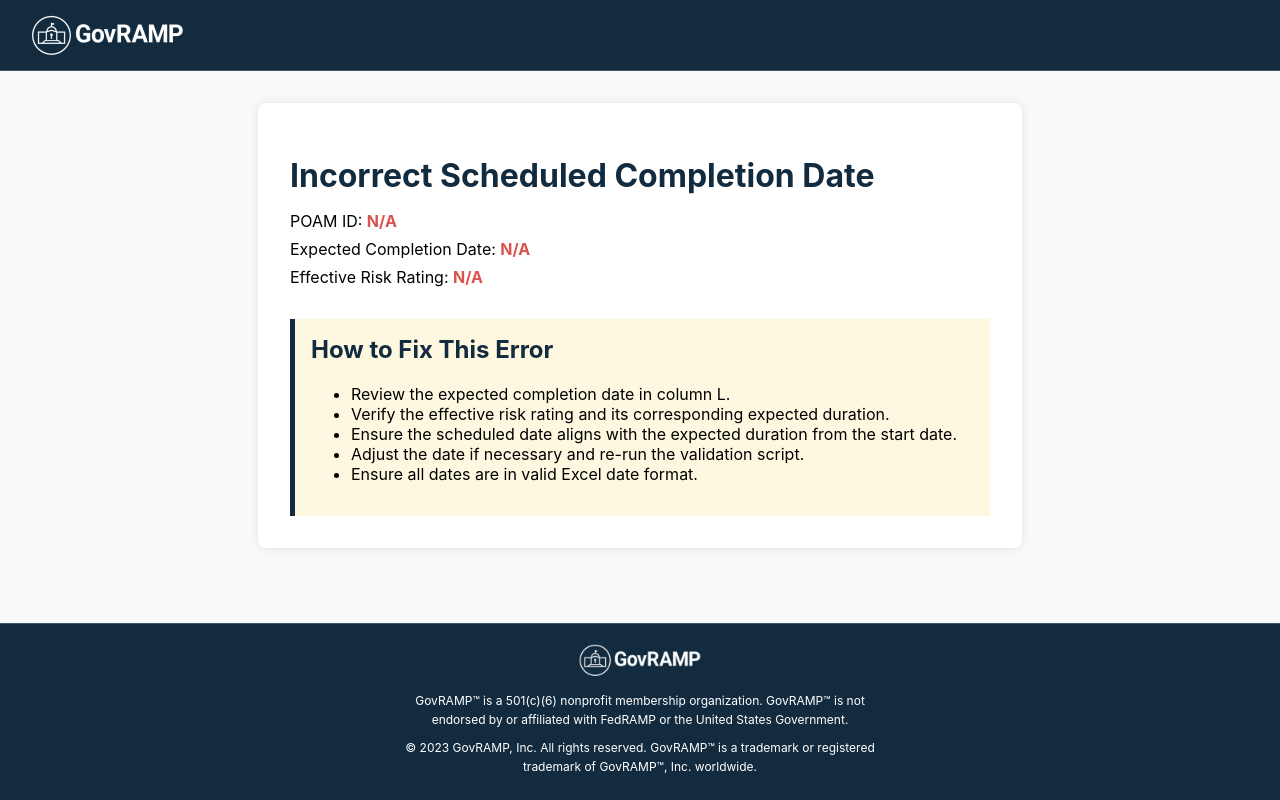
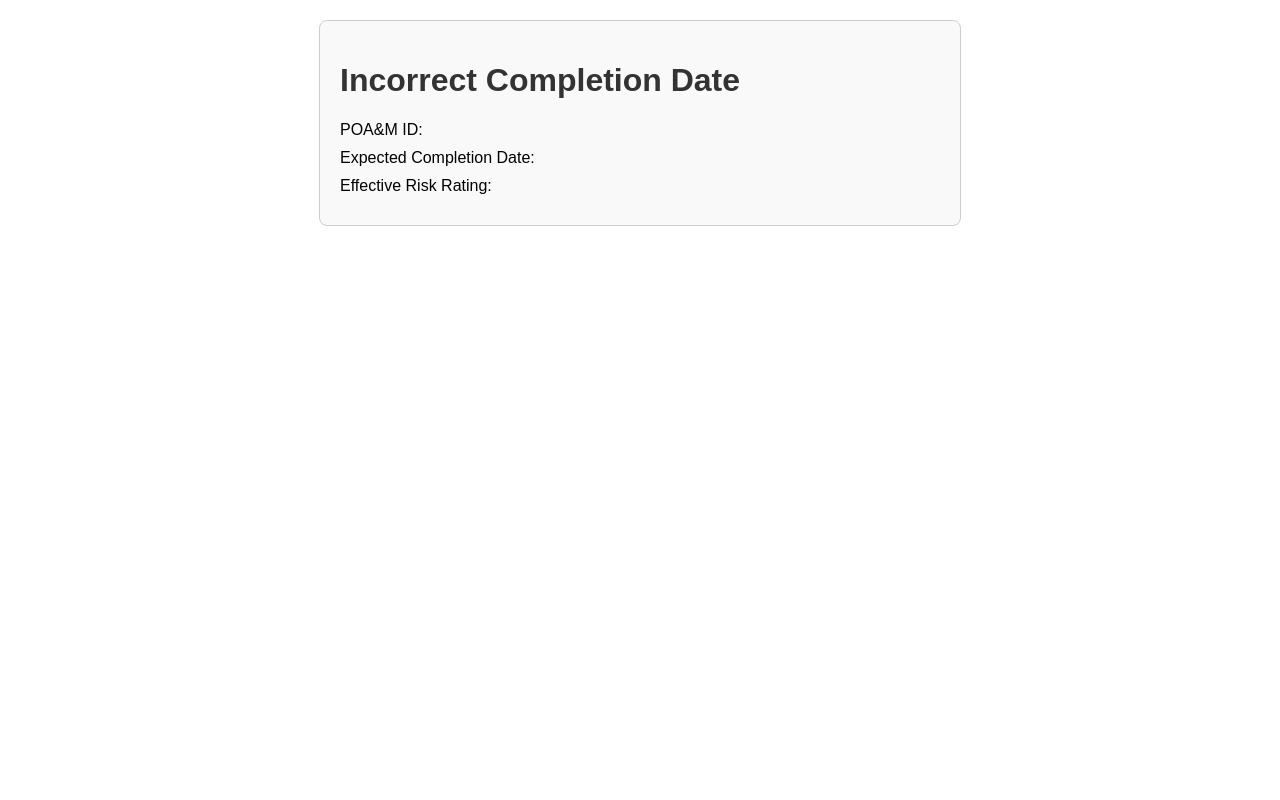
Before and after one commit to TyThomassonKS/ErrorCodes, a plain HTML site: page INCORRECT_COMPLETION_DATE.html in a window 1280 px wide. Drawn offline with Linux system fonts and the light colour scheme.

Commit message:
Update INCORRECT_COMPLETION_DATE.html

```diff
--- a/INCORRECT_COMPLETION_DATE.html
+++ b/INCORRECT_COMPLETION_DATE.html
@@ -1,171 +1,53 @@
 <!DOCTYPE html>
 <html lang="en">
 <head>
-  <meta charset="UTF-8" />
-  <meta name="viewport" content="width=device-width, initial-scale=1.0"/>
-  <title>Incorrect Scheduled Completion Date</title>
+    <meta charset="UTF-8">
+    <meta name="viewport" content="width=device-width, initial-scale=1.0">
+    <title>Incorrect Completion Date</title>
     <style>
-    :root {
-      --primary: #132B3F;
-      --secondary: #38A399;
-      --accent: #132B3F;
-      --text: ##454545;
-      --background: #f9f9f9;
-      --highlight: #d9534f;
-    }
-
-    html, body {
-      height: 100%;
-      margin: 0;
-      padding: 0;
-    }
         body {
-      font-family: -apple-system,BlinkMacSystemFont,Segoe UI,Roboto,Helvetica Neue,Arial,Noto Sans,sans-serif,Apple Color Emoji,Segoe UI Emoji,Segoe UI Symbol,Noto Color Emoji;
-      background-color: var(--background);
-      color: var(--text);
-      display: flex;
-      flex-direction: column;
-    }
-
-    main {
-      flex: 1;
-    }
-
-    header {
-      background-color: var(--primary);
-      padding: 10px 20px;
-      display: flex;
-      align-items: center;
-      border-bottom: 1px solid rgba(255, 255, 255, 0.2);
-    }
-
-    header img {
-      height: 50px;
-      margin-right: 15px;
-    }
-
-    header h1 {
-      color: var(--white);
-      font-size: 1.5em;
+            font-family: Arial, sans-serif;
+            margin: 20px;
         }
         .container {
-      max-width: 700px;
-      margin: 2rem auto;
-      background: white;
+            max-width: 600px;
+            margin: 0 auto;
+            padding: 20px;
+            border: 1px solid #ccc;
             border-radius: 8px;
-      box-shadow: 0 0 10px rgba(0,0,0,0.1);
-      padding: 2rem;
+            background-color: #f9f9f9;
         }
         h1 {
-      color: var(--accent);
-      margin-bottom: 1rem;
+            color: #333;
         }
-    .info p {
-      margin: 0.5rem 0;
+        p {
+            margin: 10px 0;
         }
         .highlight {
             font-weight: bold;
-      color: var(--highlight);
+            color: #d9534f;
         }
-    .fix-section {
-      margin-top: 2rem;
-      background-color: #fff8e1;
-      border-left: 5px solid var(--accent);
-      padding: 1rem;
-    }
-    .fix-section h2 {
-      margin-top: 0;
-      color: var(--accent);
-    }
-    footer {
-      background-color: var(--primary);
-      color: white;
-      margin-top: 0rem;
-      font-size: 0.9rem;
-      border-top: 1px solid rgba(255, 255, 255, 0.2);
-    }
-
-    .footer-container {
-      max-width: 500px;
-      padding: 1rem 1rem;
-      margin: 0 auto;
-      display: flex;
-      flex-direction: column;
-      align-items: center;
-      text-align: center;
-    }
-
-    .footer-logo img {
-      height: 40px;
-      margin-bottom: 0rem;
-    }
-
-    .footer-text p {
-      margin: 0.5rem 0;
-      line-height: 1.6;
-      max-width: 700px;
-      font-size: 12px;
-      text-align: center;
-    }
-
-
     </style>
 </head>
 <body>
-  <header>
-    <img alt="GovRAMP Logo" src="GovRAMP Logo-White.png"/>
-  </header>
-  <main>
     <div class="container">
-    <h1>Incorrect Scheduled Completion Date</h1>
-    <div class="info">
-      <p>POAM ID: <span class="highlight" id="poamId"></span></p>
+        <h1>Incorrect Completion Date</h1>
+        <p>POA&M ID: <span class="highlight" id="poamId"></span></p>
         <p>Expected Completion Date: <span class="highlight" id="expectedDate"></span></p>
         <p>Effective Risk Rating: <span class="highlight" id="riskRating"></span></p>
     </div>
-    <div class="fix-section">
-      <h2>How to Fix This Error</h2>
-      <ul>
-        <li>Review the expected completion date in column L.</li>
-        <li>Verify the effective risk rating and its corresponding expected duration.</li>
-        <li>Ensure the scheduled date aligns with the expected duration from the start date.</li>
-        <li>Adjust the date if necessary and re-run the validation script.</li>
-        <li>Ensure all dates are in valid Excel date format.</li>
-      </ul>
-    </div>
-  </div>
-  </main>
-  <footer>
-  <div class="footer-container">
-    <div class="footer-logo">
-      <img src="GovRAMP Logo-White.png" alt="GovRAMP Logo" />
-    </div>
-    <div class="footer-text">
-      <p>
-        GovRAMP™ is a 501(c)(6) nonprofit membership organization. GovRAMP™ is not endorsed by or affiliated with FedRAMP or the United States Government.
-      </p>
-      <p>
-        &copy; 2023 GovRAMP, Inc. All rights reserved. GovRAMP™ is a trademark or registered trademark of GovRAMP™, Inc. worldwide.
-      </p>
-    </div>
-  </div>
-</footer>
+
     <script>
-    function excelDateToJSDate(serial) {
-      const utc_days = Math.floor(serial - 25569);
-      const utc_value = utc_days * 86400;
-      const date_info = new Date(utc_value * 1000);
-      return date_info.toDateString();
-    }
-
+        // Get URL parameters
         const urlParams = new URLSearchParams(window.location.search);
         const poamId = urlParams.get('id');
-    const expected = urlParams.get('expected');
-    const risk = urlParams.get('risk');
+        const expectedDate = urlParams.get('expected');
+        const riskRating = urlParams.get('risk');
 
-    document.getElementById('poamId').textContent = poamId || 'N/A';
-    document.getElementById('expectedDate').textContent = expected ? excelDateToJSDate(expected) : 'N/A';
-    document.getElementById('riskRating').textContent = risk || 'N/A';
+        // Set the values in the HTML
+        document.getElementById('poamId').textContent = poamId;
+        document.getElementById('expectedDate').textContent = expectedDate;
+        document.getElementById('riskRating').textContent = riskRating;
     </script>
 </body>
 </html>
```
Lines whose indentation alone changed are shown as unchanged.
